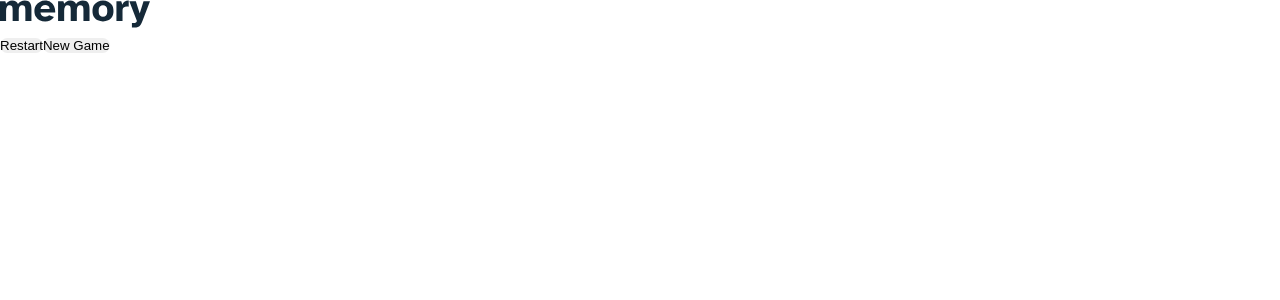
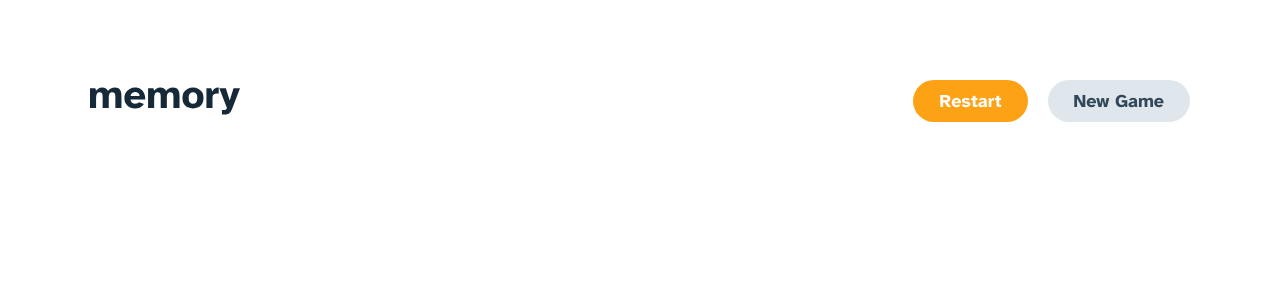
Before and after one commit to mcornale/memory-game, a React (Create React App) app: page / in a window 1280 px wide. Shown: the top 300 px of the page. Built offline with nearby package versions, Linux system fonts and the light colour scheme.

Commit message:
Add Header styles

```diff
--- a/src/index.css
+++ b/src/index.css
@@ -1,13 +1,15 @@
 @import url('https://fonts.googleapis.com/css2?family=Atkinson+Hyperlegible:wght@400;700&display=swap');
 
 :root {
-  --color-dark-tingerine: #fda214;
+  --color-dark-tangerine: #fda214;
+  --color-light-tangerine: #ffb84a;
   --color-spindle: #bcced9;
   --color-arapawa: #304859;
   --color-tangaroa: #152938;
   --color-white-smoke: #f2f2f2;
   --color-bermuda-grey: #7191a5;
-  --color-black-pearl: #1a1c1d;
+  --color-shakespeare: #6395b8;
+  --color-pattens-blue: #dfe7ec;
   --color-snow: #fcfcfc;
   --font-size-h1: 4.8rem;
   --font-size-h2: 3.2rem;
@@ -34,6 +36,10 @@ body {
   font-weight: 700;
   -webkit-font-smoothing: antialiased;
   -moz-osx-font-smoothing: grayscale;
+  min-height: 100vh;
+  max-width: 110rem;
+  margin: 0 auto;
+  padding: 8rem 0;
 }
 
 h1 {
@@ -52,5 +58,42 @@ button {
   border: none;
   outline: none;
   cursor: pointer;
+  font: inherit;
   border-radius: 4rem;
+  transition: all 0.3s;
 }
+
+/*style of components*/
+.header {
+  display: flex;
+  justify-content: space-between;
+  align-items: center;
+}
+
+.header-buttons {
+  display: flex;
+  gap: 2rem;
+}
+
+.button {
+  padding: 1rem 2.6rem;
+}
+
+.button-primary {
+  color: var(--color-snow);
+  background-color: var(--color-dark-tangerine);
+}
+
+.button-primary:hover {
+  background-color: var(--color-light-tangerine);
+}
+
+.button-secondary {
+  color: var(--color-arapawa);
+  background-color: var(--color-pattens-blue);
+}
+
+.button-secondary:hover {
+  color: var(--color-snow);
+  background-color: var(--color-shakespeare);
+}
```
